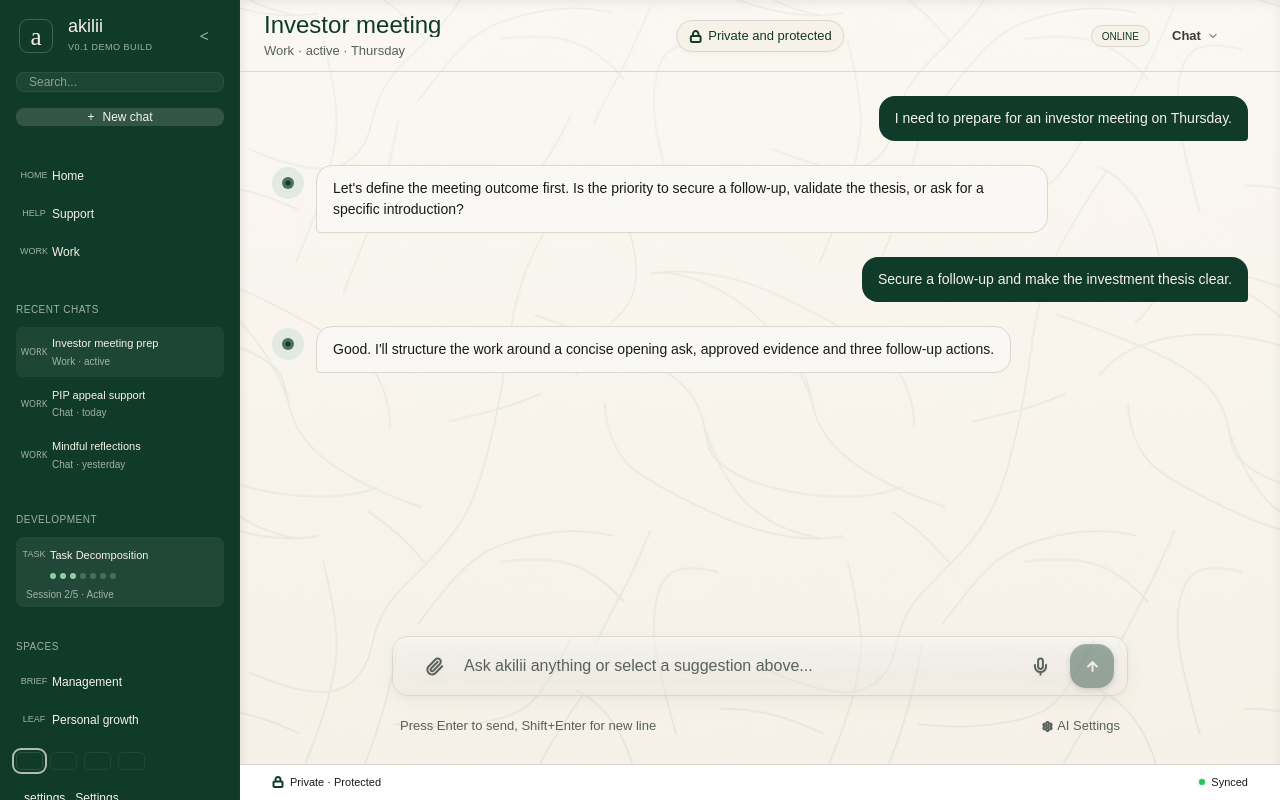
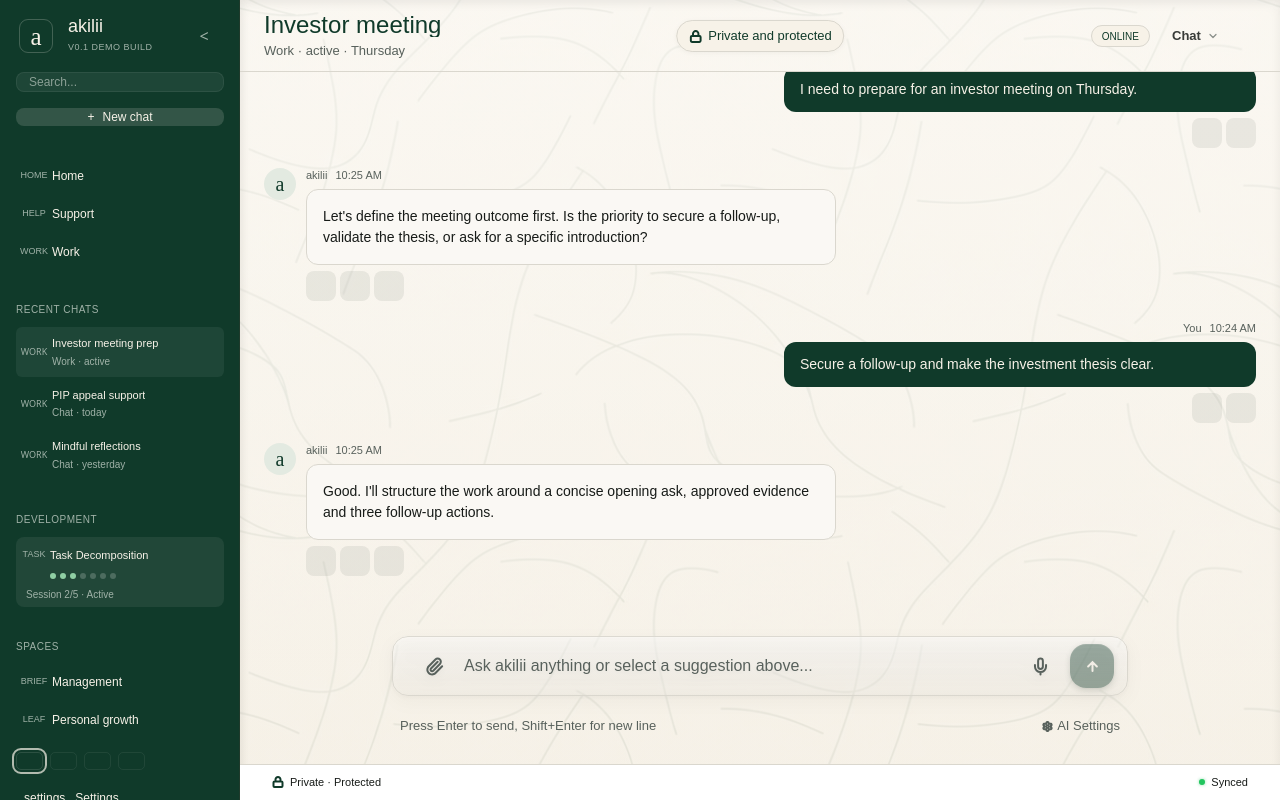
Before and after one commit to FullSpektrum-ai/akilii, a React (Vite) app: page /chat in a window 1280 px wide. Built offline with nearby package versions, Linux system fonts and the light colour scheme; a web font is replaced by a local one.

Commit message:
Canonise message stream layout

```diff
--- a/src/components/Messages.tsx
+++ b/src/components/Messages.tsx
@@ -1,5 +1,5 @@
 import { useEffect, useRef } from "react";
-import { Message } from "@/store";
+import type { Message } from "@/store";
 
 interface MessagesProps {
   messages: Message[];
@@ -14,8 +14,8 @@ export default function Messages({ messages, embed }: MessagesProps) {
   }, [messages.length, messages[messages.length - 1]?.text]);
 
   const cls = embed
-    ? "px-4 lg:px-8 py-6 flex flex-col gap-6"
-    : "flex-1 overflow-y-auto min-h-0 px-4 lg:px-8 py-6 flex flex-col gap-6";
+    ? "canonical-thread px-4 lg:px-6 py-6 flex flex-col gap-5"
+    : "canonical-thread flex-1 overflow-y-auto min-h-0 px-4 lg:px-6 py-6 flex flex-col gap-5";
 
   return (
     <div className={cls}>
@@ -30,9 +30,13 @@ export default function Messages({ messages, embed }: MessagesProps) {
 function MessageBubble({ message }: { message: Message }) {
   if (message.role === "user") {
     return (
-      <div className="flex justify-end">
+      <div className="message-align user-align">
+        <div className="message-meta user-meta">
+          <span>You</span>
+          <span>10:24 AM</span>
+        </div>
         <div
-          className="max-w-[70%] px-4 py-3 rounded-[16px] rounded-br-[4px]"
+          className="user-bubble"
           style={{ background: "var(--ws-msg-user-bg)" }}
         >
           <p
@@ -42,24 +46,29 @@ function MessageBubble({ message }: { message: Message }) {
             {message.text}
           </p>
         </div>
+        <div className="message-actions user-actions" aria-hidden="true">
+          <span>copy</span>
+          <span>edit</span>
+        </div>
       </div>
     );
   }
 
   return (
-    <div className="flex justify-start gap-3">
-      {/* Akilii mark */}
+    <div className="message-align assistant-align">
       <div
-        className="flex items-center justify-center size-8 rounded-full shrink-0 mt-0.5"
+        className="assistant-avatar"
         style={{ background: "var(--ws-card-icon-bg)" }}
       >
-        <svg fill="none" viewBox="0 0 16 16" className="size-4">
-          <circle cx="8" cy="8" fill="var(--ws-card-icon-stroke)" opacity="0.7" r="6" />
-          <circle cx="8" cy="8" fill="var(--ws-card-icon-stroke)" r="2.5" />
-        </svg>
+        <span>a</span>
+      </div>
+      <div className="assistant-message-core">
+        <div className="message-meta">
+          <span>akilii</span>
+          <span>10:25 AM</span>
         </div>
         <div
-        className={`max-w-[75%] px-4 py-3 rounded-[16px] rounded-bl-[4px] ${message.streaming && !message.text ? "min-w-[40px] min-h-[40px]" : ""}`}
+          className={`assistant-card ${message.streaming && !message.text ? "min-w-[40px] min-h-[40px]" : ""}`}
           style={{ background: "var(--ws-msg-asst-bg)", border: "1px solid var(--ws-msg-asst-border)" }}
         >
           {message.streaming && !message.text ? (
@@ -72,6 +81,12 @@ function MessageBubble({ message }: { message: Message }) {
               {message.text}
             </p>
           )}
+        </div>
+        <div className="message-actions" aria-hidden="true">
+          <span>like</span>
+          <span>no</span>
+          <span>copy</span>
+        </div>
       </div>
     </div>
   );
```
Lines whose indentation alone changed are shown as unchanged.
